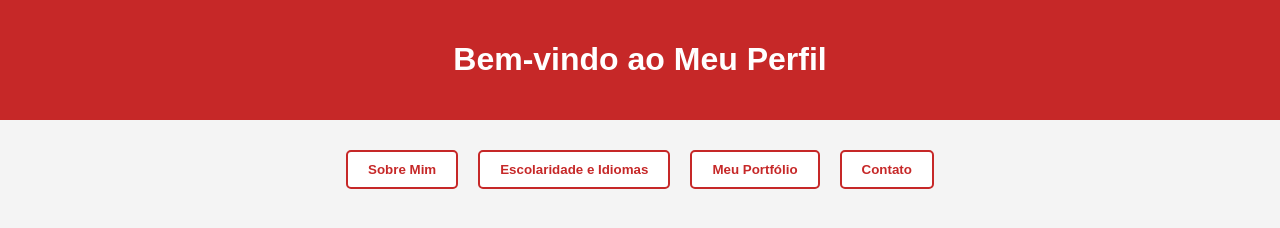
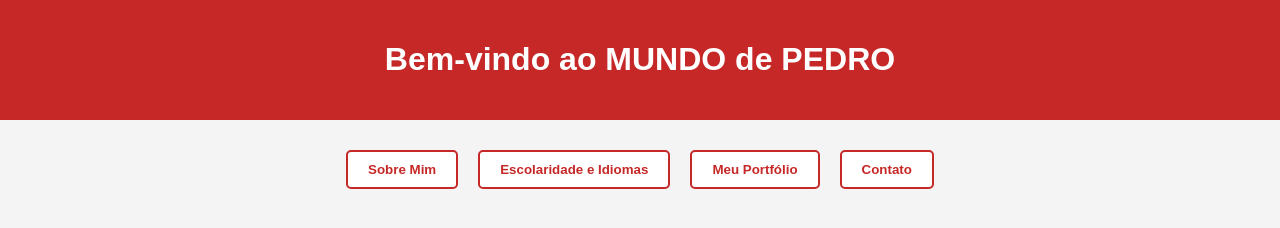
Before and after one commit to PedroProvensi07/trabalho-uninter, a plain HTML site: page index.html in a window 1280 px wide. Drawn offline with Linux system fonts and the light colour scheme.

Commit message:
Update index.html

```diff
--- a/index.html
+++ b/index.html
@@ -8,7 +8,7 @@
 <body>
 
   <header>
-    <h1>Bem-vindo ao Meu Perfil</h1>
+    <h1>Bem-vindo ao MUNDO de PEDRO</h1>
   </header>
 
   <nav>
```
